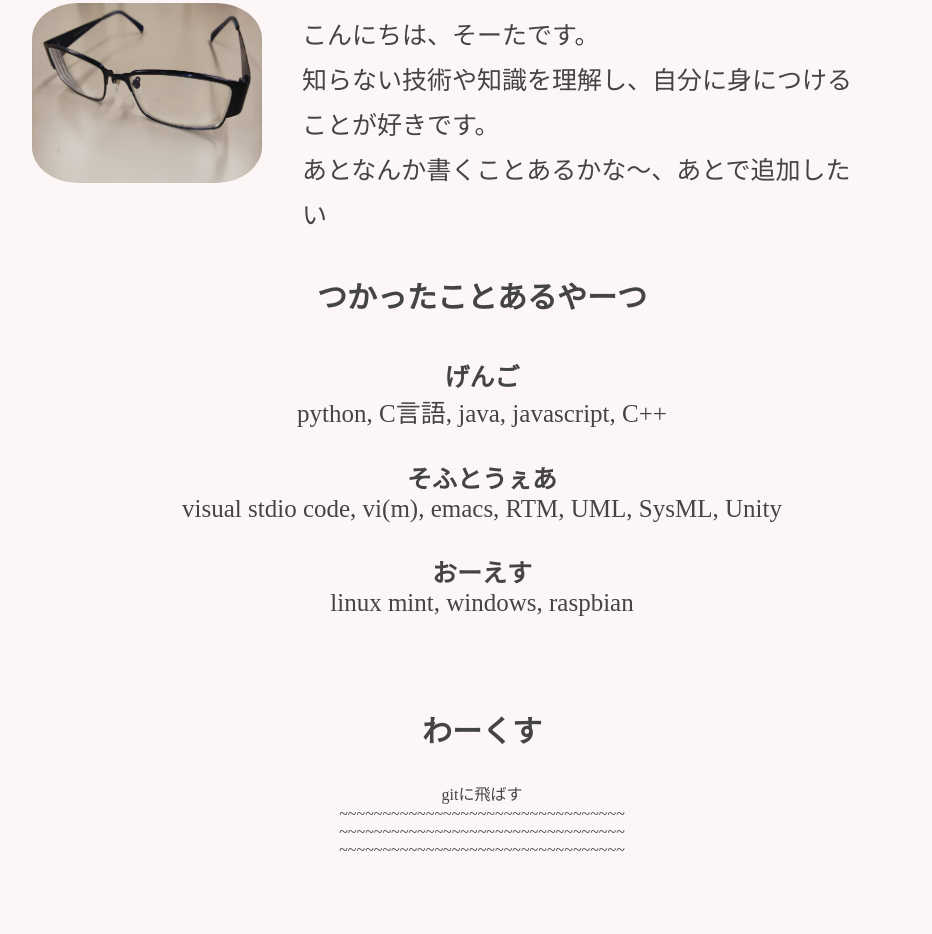
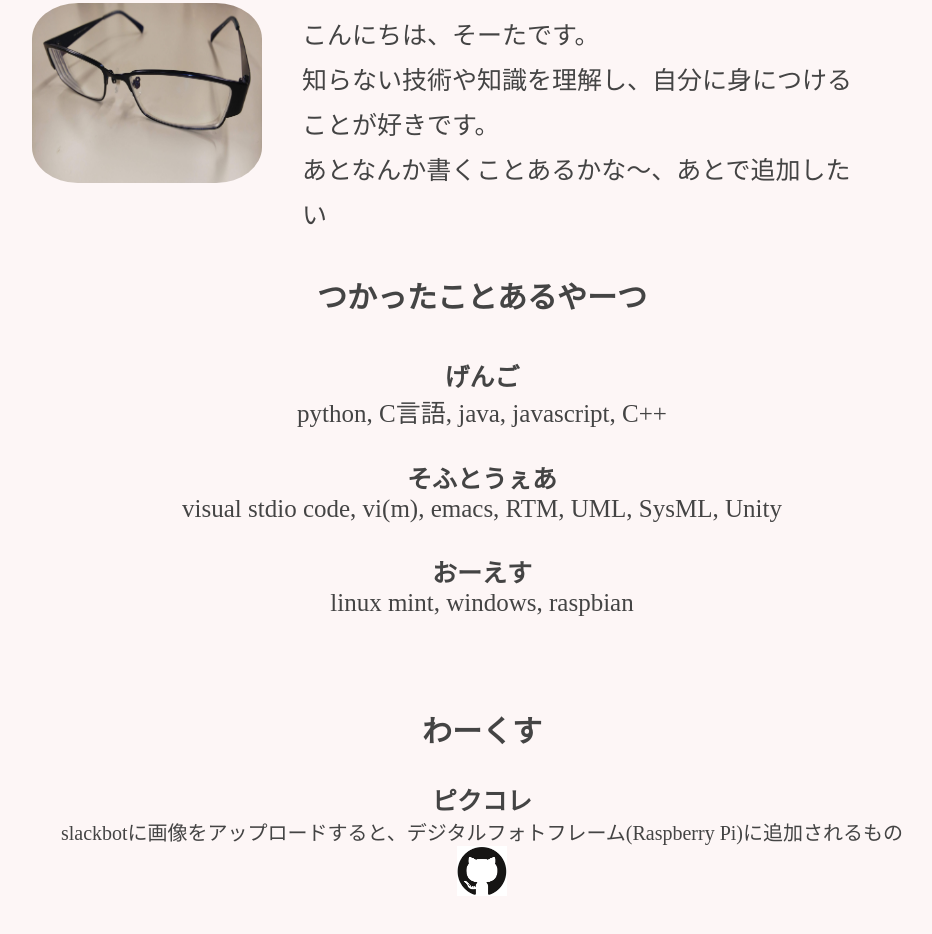
Before and after one commit to Sota-Watanabe/Portfolio-2019, a plain HTML site: page index.html in a window 1280 px wide. Shown: the part 448-1382 px from the top of the page, without its empty margins (158-1090 px from the left). Before the commit the page ends 1347 px from the top, so only its background shows below. Drawn offline with Linux system fonts and the light colour scheme.

Commit message:
Add works

```diff
--- a/css/style.css
+++ b/css/style.css
@@ -101,3 +101,10 @@ img.icon-large {
     margin: 10px;
     font-size: 25px;
 }
+
+.works {
+    font-size: 25px;
+}
+.works p {
+    font-size: 20px;
+}
--- a/index.html
+++ b/index.html
@@ -38,13 +38,16 @@
             </section>
 
         </section>
-        <section>
+        <section class="works">
             <h1>わーくす</h1>
-            <p>gitに飛ばす<br>
-                ~~~~~~~~~~~~~~~~~~~~~~~~~~~~~~~~~<br>
-                ~~~~~~~~~~~~~~~~~~~~~~~~~~~~~~~~~<br>
-                ~~~~~~~~~~~~~~~~~~~~~~~~~~~~~~~~~<br>
-            </p>
+            <section>
+
+                <h1>ピクコレ</h1>
+                <p>slackbotに画像をアップロードすると、デジタルフォトフレーム(Raspberry Pi)に追加されるもの</p>
+                <a href="https://github.com/Sota-Watanabe/picture-collector" target="_blank">
+                    <img src="img/github.png" width="50" height="50">
+                </a>
+            </section>
         </section>
     </article>
 </body>
```
